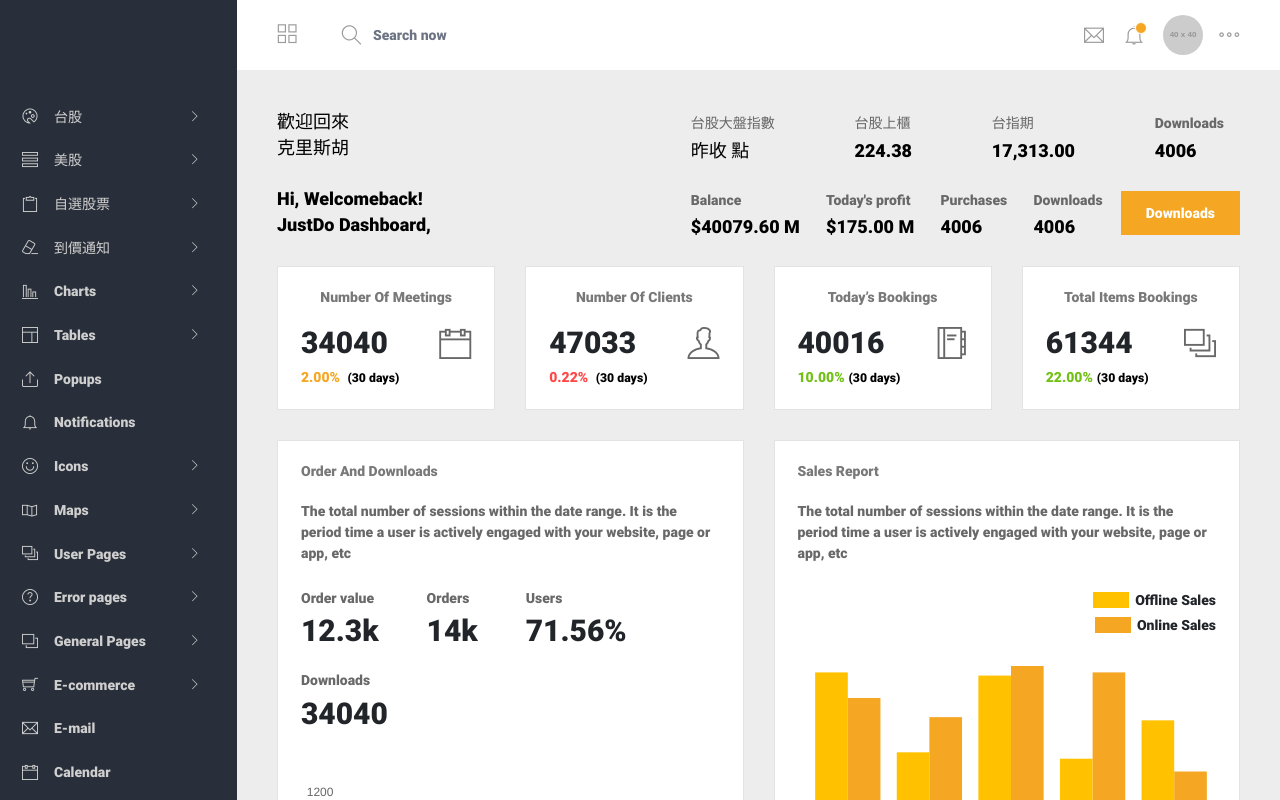
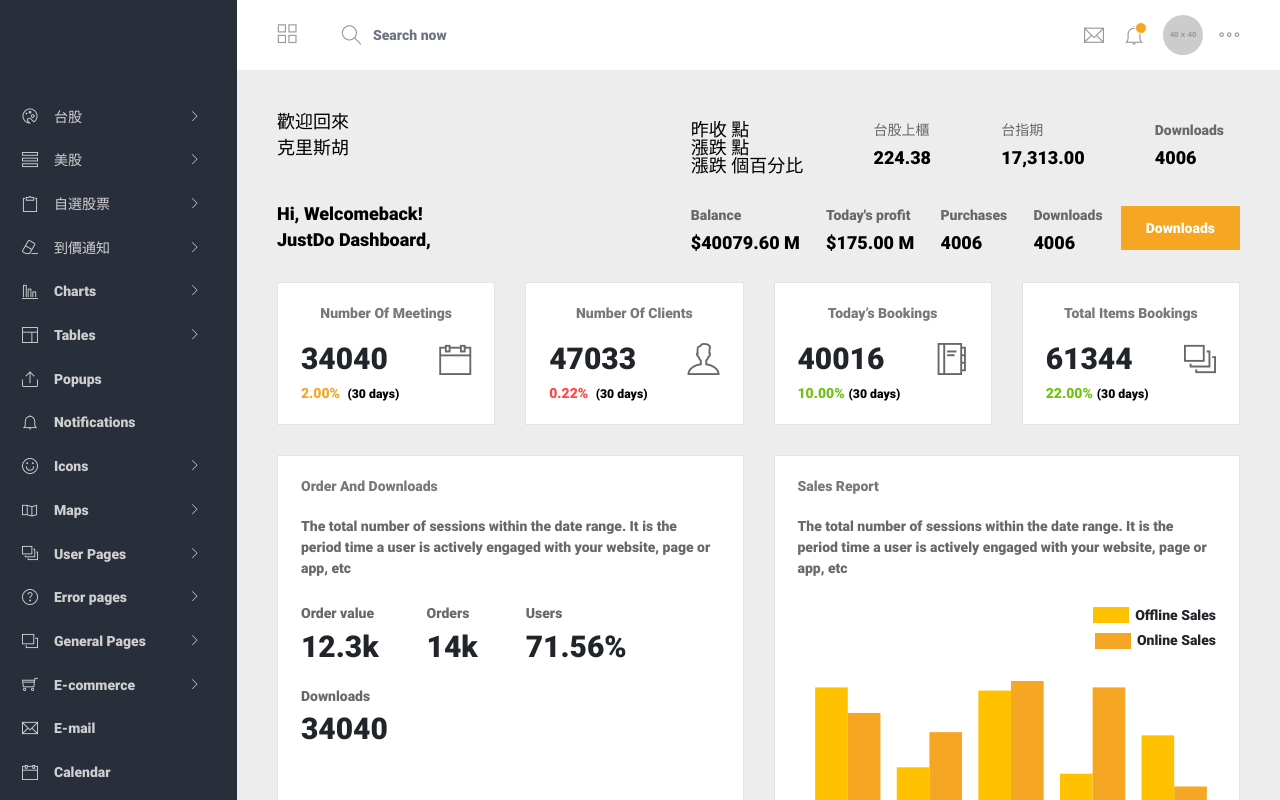
Before and after one commit to za416854/stock-notify, an Angular app: page /#/home in a window 1280 px wide. Shown: the top 800 px of the page. Built offline with nearby package versions, Linux system fonts and the light colour scheme; no server answers.

Commit message:
更改撈資料的JSON寫法

```diff
--- a/src/app/common/config.ts
+++ b/src/app/common/config.ts
@@ -145,7 +145,7 @@ export class APITree {
   static path = {
     api: {
       TaiwanStock: {
-        get_GetTaiwanMarket: 'https:' + '//localhost:44376/api/TaiwanMarket',
+        get_GetTaiwanMarket: 'http:' + '//localhost:5005/api/DailyTaiwanStock',
       }
     }
   };
--- a/src/app/pages/home/home.component.html
+++ b/src/app/pages/home/home.component.html
@@ -8,8 +8,10 @@
       <div class="col-12 col-xl-7">
         <div class="d-flex align-items-center justify-content-between flex-wrap">
           <div class="border-right pe-4 mb-3 mb-xl-0">
-            <p class="text-muted">台股大盤指數</p>
-            <h4 class="mb-0 font-weight-bold">昨收 {{weightedIndexTW}} 點</h4>
+            <p class="text-muted">{{taiwanIdxName}}</p>
+            <h4 class="mb-0 font-weight-bold">昨收 {{taiwanIdx}} 點</h4>
+            <h4 class="mb-0 font-weight-bold">漲跌 {{affectedPoints }}點</h4>
+            <h4 class="mb-0 font-weight-bold">漲跌 {{affectedPercentage}} 個百分比</h4>
           </div>
           <div class="border-right pe-4 mb-3 mb-xl-0">
             <p class="text-muted">台股上櫃</p>
@@ -160,8 +162,7 @@
         <div class="d-flex justify-content-center justify-content-md-end">
           <div class="dropdown flex-md-grow-1 flex-xl-grow-0">
             <button class="btn btn-lg btn-outline-light dropdown-toggle rounded-0 border-top-0 border-bottom-0"
-              type="button" id="dropdownMenuDate2" data-bs-toggle="dropdown" aria-haspopup="true"
-              aria-expanded="true">
+              type="button" id="dropdownMenuDate2" data-bs-toggle="dropdown" aria-haspopup="true" aria-expanded="true">
               Today
             </button>
             <div class="dropdown-menu dropdown-menu-right" aria-labelledby="dropdownMenuDate2">
@@ -171,8 +172,8 @@
               <a class="dropdown-item" href="#">August - November</a>
             </div>
           </div>
-          <button class="btn btn-lg btn-outline-light text-primary rounded-0 border-0 d-none d-md-block"
-            type="button"> View all </button>
+          <button class="btn btn-lg btn-outline-light text-primary rounded-0 border-0 d-none d-md-block" type="button">
+            View all </button>
         </div>
       </div>
     </div>
@@ -853,8 +854,8 @@
                 <p class="text-muted mb-0">Orders</p>
                 <div class="d-flex justify-content-between align-items-center">
                   <div class="progress progress-md flex-grow-1 me-4">
-                    <div class="progress-bar bg-success" role="progressbar" style="width: 95%"
-                      aria-valuenow="95" aria-valuemin="0" aria-valuemax="100"></div>
+                    <div class="progress-bar bg-success" role="progressbar" style="width: 95%" aria-valuenow="95"
+                      aria-valuemin="0" aria-valuemax="100"></div>
                   </div>
                   <p class="text-muted mb-0">5k</p>
                 </div>
@@ -863,8 +864,8 @@
                 <p class="text-muted mb-0">Users</p>
                 <div class="d-flex justify-content-between align-items-center">
                   <div class="progress progress-md flex-grow-1 me-4">
-                    <div class="progress-bar bg-success" role="progressbar" style="width: 35%"
-                      aria-valuenow="35" aria-valuemin="0" aria-valuemax="100"></div>
+                    <div class="progress-bar bg-success" role="progressbar" style="width: 35%" aria-valuenow="35"
+                      aria-valuemin="0" aria-valuemax="100"></div>
                   </div>
                   <p class="text-muted mb-0">3k</p>
                 </div>
@@ -873,8 +874,8 @@
                 <p class="text-muted mb-0">Downloads</p>
                 <div class="d-flex justify-content-between align-items-center">
                   <div class="progress progress-md flex-grow-1 me-4">
-                    <div class="progress-bar bg-success" role="progressbar" style="width: 48%"
-                      aria-valuenow="48" aria-valuemin="0" aria-valuemax="100"></div>
+                    <div class="progress-bar bg-success" role="progressbar" style="width: 48%" aria-valuenow="48"
+                      aria-valuemin="0" aria-valuemax="100"></div>
                   </div>
                   <p class="text-muted mb-0">992</p>
                 </div>
@@ -883,8 +884,8 @@
                 <p class="text-muted mb-0">Visitors</p>
                 <div class="d-flex justify-content-between align-items-center">
                   <div class="progress progress-md flex-grow-1 me-4">
-                    <div class="progress-bar bg-success" role="progressbar" style="width: 25%"
-                      aria-valuenow="25" aria-valuemin="0" aria-valuemax="100"></div>
+                    <div class="progress-bar bg-success" role="progressbar" style="width: 25%" aria-valuenow="25"
+                      aria-valuemin="0" aria-valuemax="100"></div>
                   </div>
                   <p class="text-muted mb-0">687</p>
                 </div>
--- a/src/app/pages/home/home.component.ts
+++ b/src/app/pages/home/home.component.ts
@@ -9,7 +9,11 @@ import { TaiwanMarketReportService } from 'src/app/core/service/api/taiwan-marke
 export class HomeComponent implements OnInit {
 
   public userName!: string;
-  public weightedIndexTW!: string;
+  public taiwanIdxName!: string;
+  public taiwanIdx!: string;
+  public affectedPoints!: string;
+  public affectedPercentage!: string;
+
 
   constructor(private marketReportService: TaiwanMarketReportService) { }
 
@@ -26,9 +30,14 @@ export class HomeComponent implements OnInit {
   }
 
   public getStockDataTW(data: any): void {
-    console.warn('所有大盤統計資訊:', data);
-    const taiwanMain = data[1];
-    this.weightedIndexTW = taiwanMain['收盤指數'];
+    const taiwanMarket = data['result'];
+    console.warn('所有大盤統計資訊:', taiwanMarket);
+    console.warn('taiwanMain物件:', JSON.parse(taiwanMarket)[1]['指數']);
+    this.taiwanIdxName = JSON.parse(taiwanMarket)[1]['指數'];
+    console.warn('taiwanMain物件:', JSON.parse(taiwanMarket)[1]['收盤指數']);
+    this.taiwanIdx = JSON.parse(taiwanMarket)[1]['收盤指數'];
+    this.affectedPoints = JSON.parse(taiwanMarket)[1]['漲跌點數'];
+    this.affectedPercentage = JSON.parse(taiwanMarket)[1]['漲跌百分比'];
   }
 
 }
```
